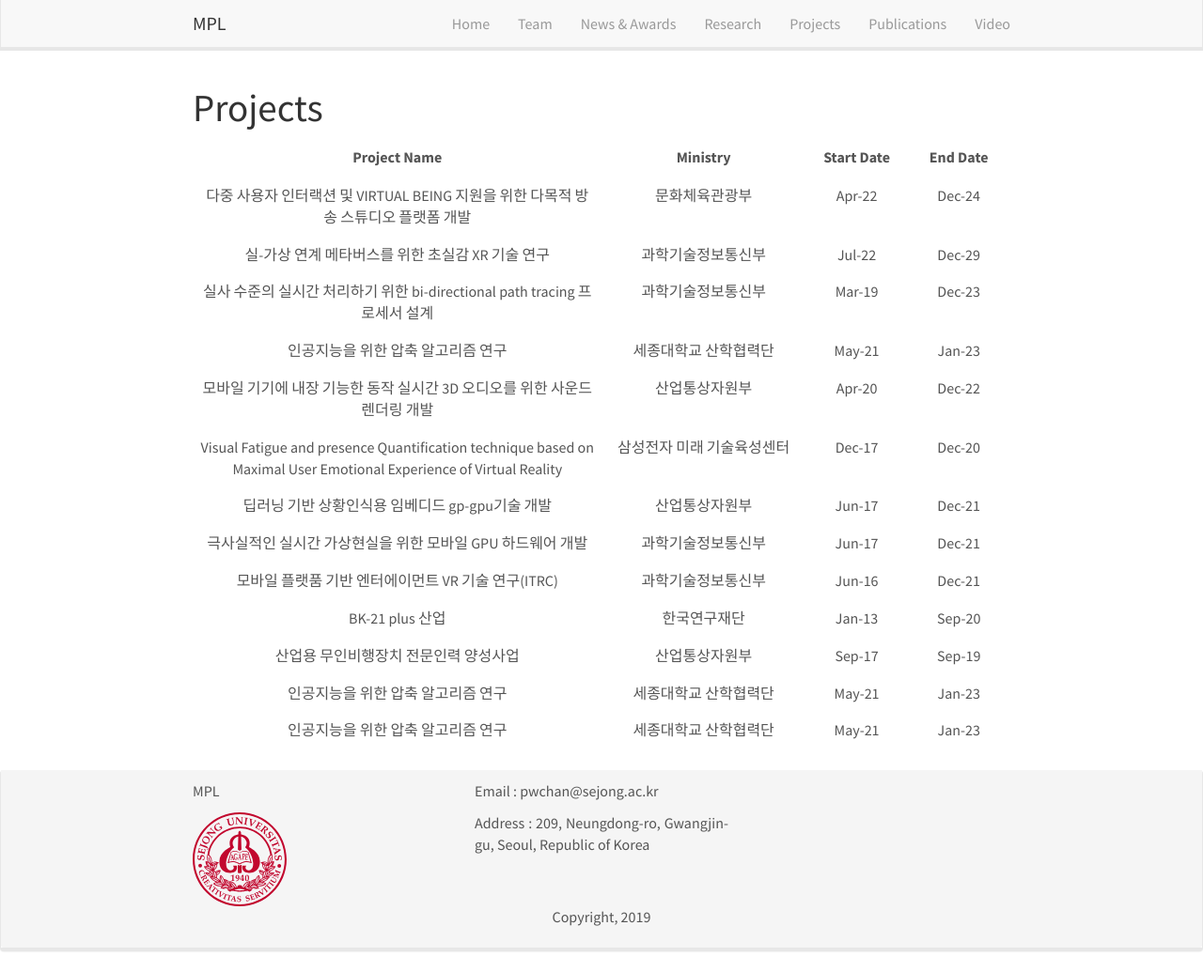
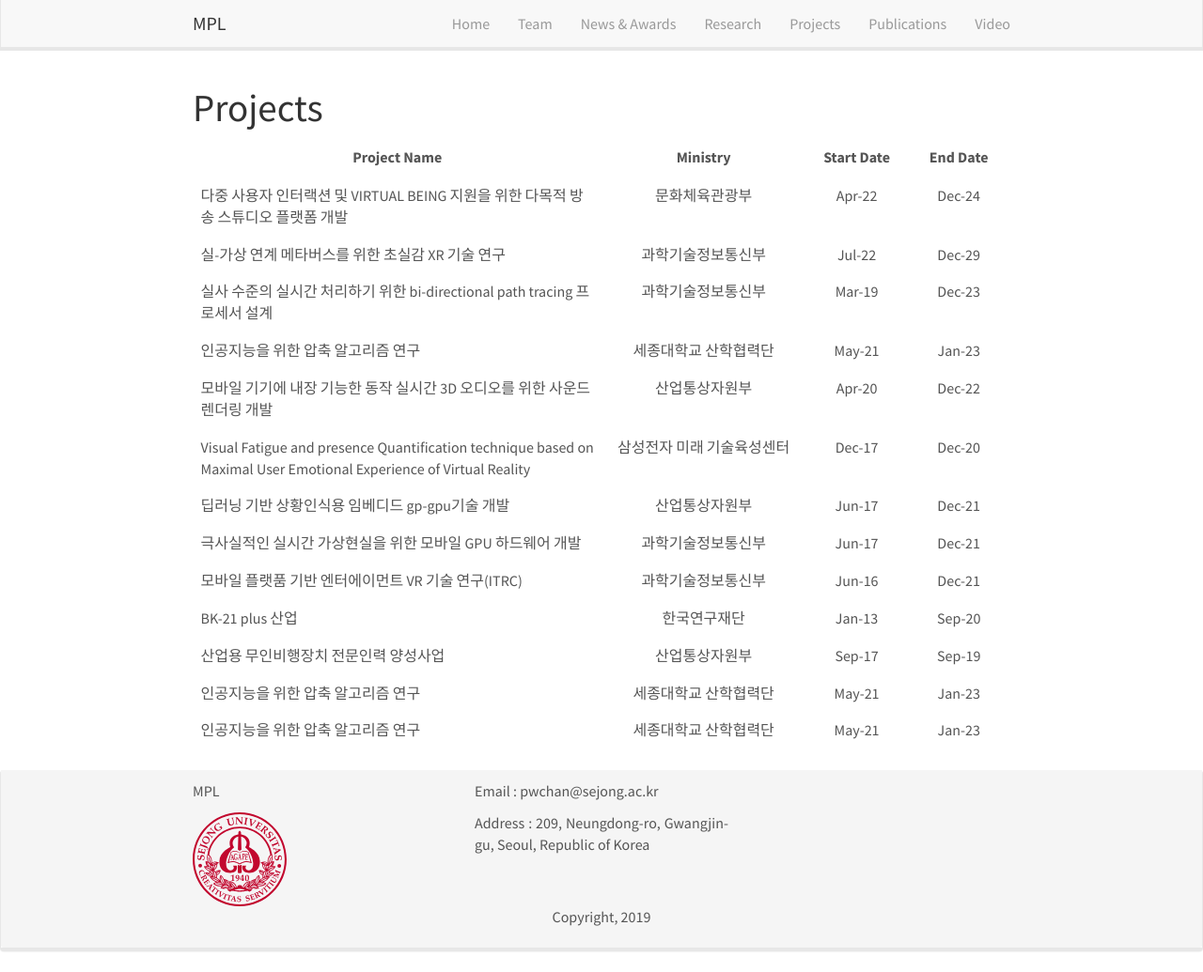
Before and after one commit to MPLRayman/webtest2, a Jekyll site: the page built from _pages/projects.html, in a window 1280 px wide and 1035 px high. Shown: the whole window at 94% size. Built offline with Jekyll 4.4.1, drawn with Linux system fonts in a browser that asks for light colours; nearby versions of some CDN libraries.

Commit message:
Update projects.html

```diff
--- a/_pages/projects.html
+++ b/_pages/projects.html
@@ -28,7 +28,6 @@ permalink: /projects/
 
     .col1 {
             width: 40%;
-            text-align: center;
         }
     .col2 {
             width: 20%;
@@ -38,7 +37,10 @@ permalink: /projects/
             width: 10%;
             text-align: center;
         }
-
+    .col5 {
+            width: 40%;
+            text-align: center;
+        }
 
 
 </style>
@@ -46,7 +48,7 @@ permalink: /projects/
 <table class="table">
     <thead>
         <tr>
-            <th class="col1">Project Name</th>
+            <th class="col5">Project Name</th>
             <th class="col2">Ministry</th>
             <th class="col3">Start Date</th>
             <th class="col4">End Date</th>
```
